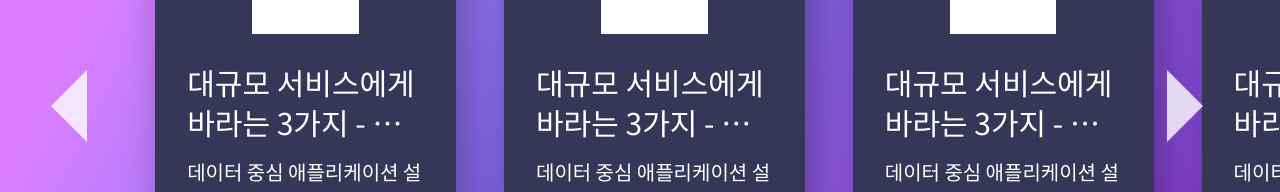
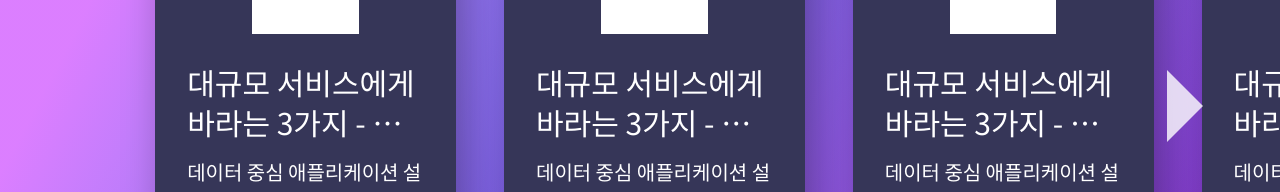
Before and after one commit to four-broccolis/dev-blogs, a React (Create React App) app: page / in a window 1280 px wide. Shown: the part 330-522 px from the top of the page. Built offline with nearby package versions, Linux system fonts and the light colour scheme.

Commit message:
#1 :wrench: show prev button only when possible

```diff
--- a/src/component/feedPage/PostCarousel.tsx
+++ b/src/component/feedPage/PostCarousel.tsx
@@ -9,13 +9,13 @@ interface Props {
 }
 
 export default function PostCarousel({ children }: Props) {
-  const { offset, onClickPrev, onClickNext } = useCarousel(children.length);
+  const { offset, onClickPrev, onClickNext, hasPrevButton } = useCarousel(children.length);
 
   return (
     <Carousel>
       <CardList offset={offset}>{children}</CardList>
       <Buttons>
-        <PrevButton onClick={onClickPrev} />
+        {hasPrevButton() ? <PrevButton onClick={onClickPrev} /> : <div />}
         <NextButton onClick={onClickNext} />
       </Buttons>
     </Carousel>
@@ -31,7 +31,7 @@ const CardList = styled.div<{ offset: string }>`
   padding: 40px;
   white-space: nowrap;
   transform: translateX(${(props) => props.offset});
-  transition: all 1s;
+  transition: all 0.8s;
 
   > * {
     margin: 24px;
--- a/src/hook/useCarousel.ts
+++ b/src/hook/useCarousel.ts
@@ -38,5 +38,7 @@ export default function useCarousel(childrenLength: number) {
     return `calc((${BfValues.postItemWidth} + 96px) * ${index} * -1)`;
   };
 
-  return { offset, onClickPrev, onClickNext };
+  const hasPrevButton = (): boolean => currentHeadIndex !== defaultHeadIndex;
+
+  return { offset, onClickPrev, onClickNext, hasPrevButton };
 }
```
